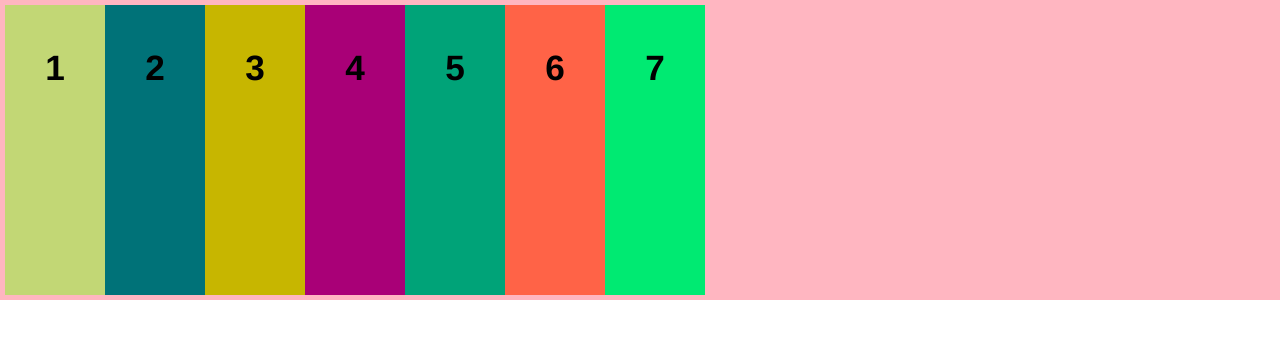
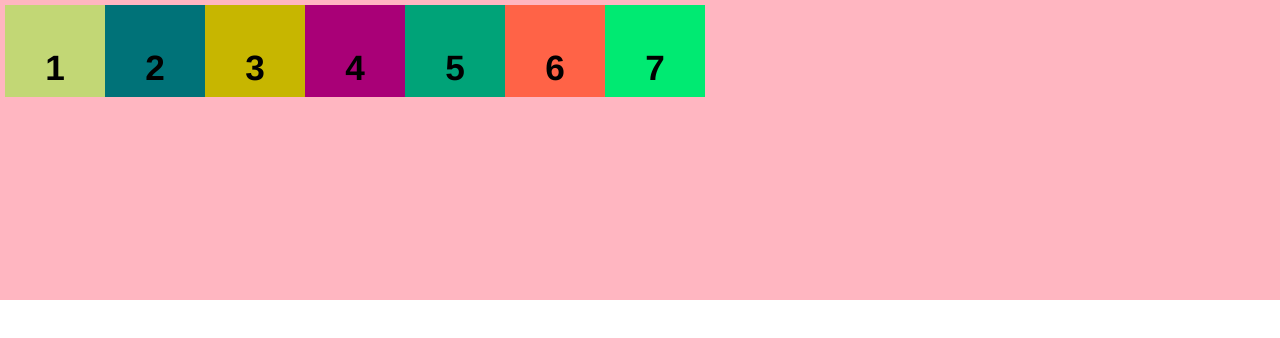
Before and after one commit to itschool-front/cssFlexLayout, a website: page index.html in a window 1280 px wide. Drawn offline with Linux system fonts and the light colour scheme.

Commit message:
css prop.:  align-items: baseline

```diff
--- a/css/custom.css
+++ b/css/custom.css
@@ -12,7 +12,7 @@ ul#flex-container{
 
    display: flex;
    flex-direction: row;
-   align-items: stretch;
+   align-items: baseline;
 
 
 }
@@ -23,7 +23,7 @@ ul li{
     font-weight: bold;
     font-size: 2.2em;
     text-align: center;
-    padding: 1em;
+    padding: 1em 0 0 0;
 
 
 }
```
